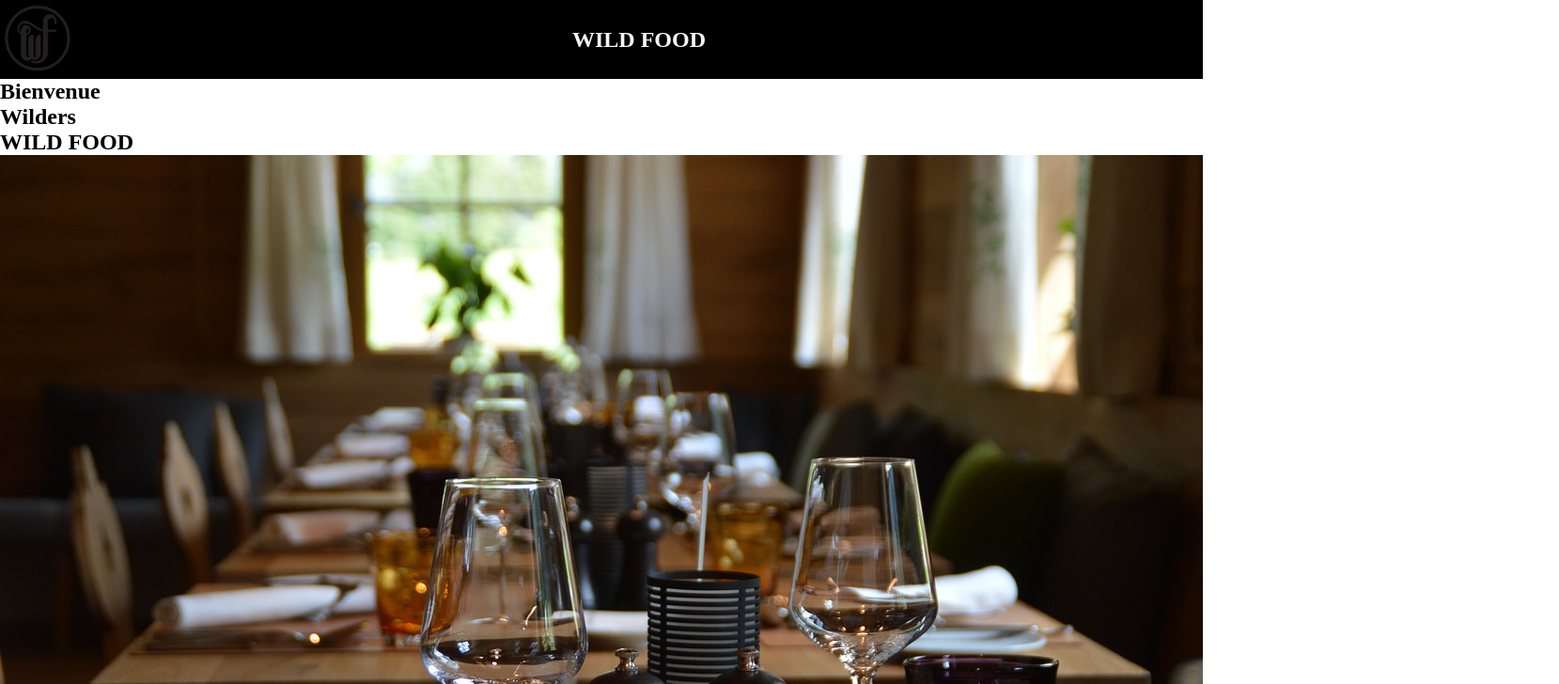
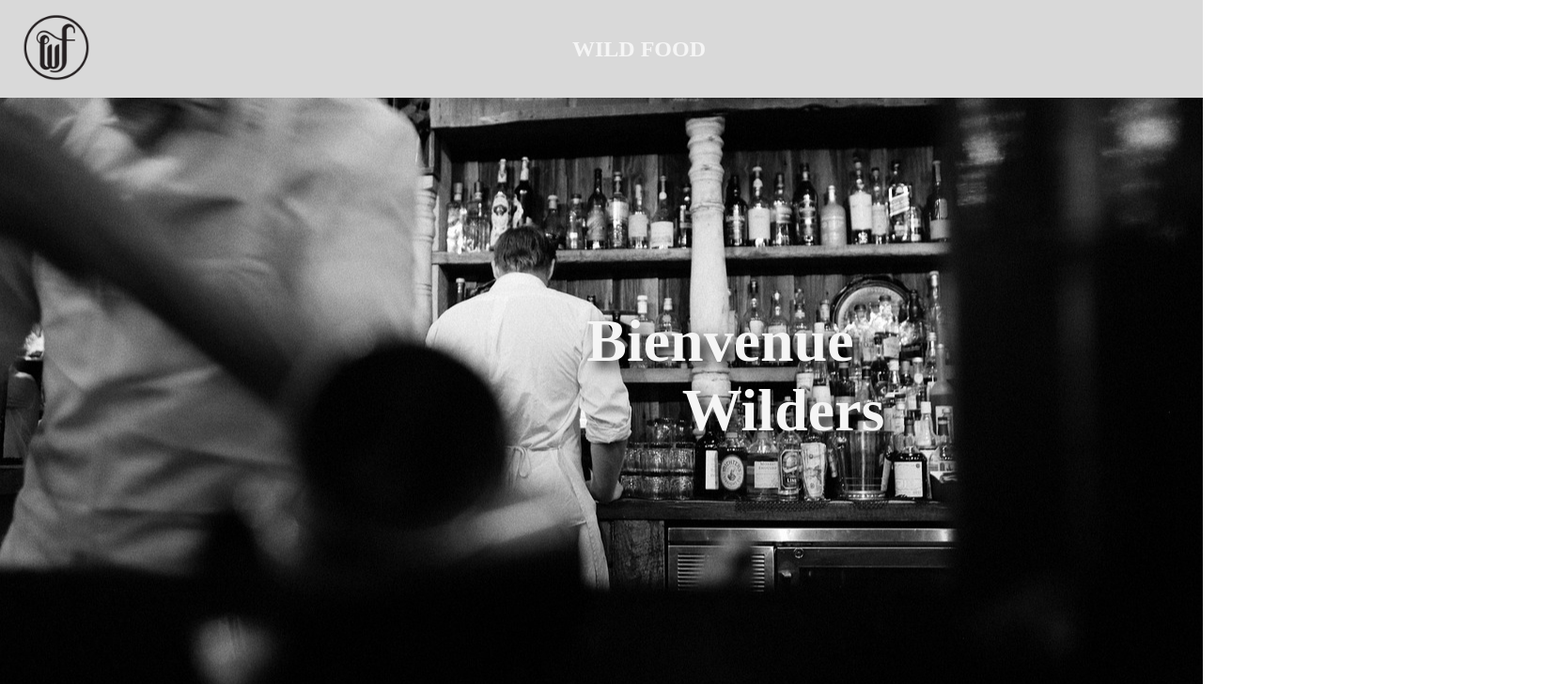
Before and after one commit to LCDP69/WILD-FOOD, a plain HTML site: page index.html in a window 1280 px wide. Shown: the top 728 px of the page at 94% size, 1659 px wide, since content can reach past the window. Drawn offline with Linux system fonts and the light colour scheme.

Commit message:
ajout css section welcome

```diff
--- a/index.css
+++ b/index.css
@@ -100,7 +100,48 @@ nav{
 
 /*---- fin de la navbar mobile-----------*/
 
+/*------------------SECTION WELCOME--------------*/
 
+  /*image zoom pour apporter du mouvement*/
+  .welcome{
+    background-image: url(img/bar-498420_1280.jpg);
+    background-size: cover;
+    object-fit: cover;
+  }
+
+  .welcome{
+    background-position: center;
+    height: 100vh;
+    display: flex;
+    flex-direction: column;
+    align-items: center;
+    text-align: center;
+    justify-content: center;
+
+  }
+
+  .welcome h1{
+    font-size: 4rem;
+    color: var(--light-color);
+    text-shadow: black 0.1em 0.1em 0.2em;
+    animation: 2s 3 alternate slidein;
+  }
+
+  .welcome span{
+    animation: 3s 2 alternate-reverse slidein;
+  }
+  @keyframes slidein {
+    from {
+      margin-left: 100%;
+      width: 300%;
+    }
+
+    to {
+      margin-left: 0%;
+      width: 100%;
+    }
+  }
+  /*---------------END SECTION WELCOME--------------*/
 
 
 @media screen and (min-width: 767px){
@@ -112,5 +153,15 @@ nav{
     display: none;
   }
 
+  nav {
+    display: flex;
+    justify-content: space-between;
+    align-items: center;
+    padding: 10px 20px;
+    background: var(--medium-color);
+    position: fixed;
+     top: 0;
+     width: 100%;
+ }
 
 }
```
